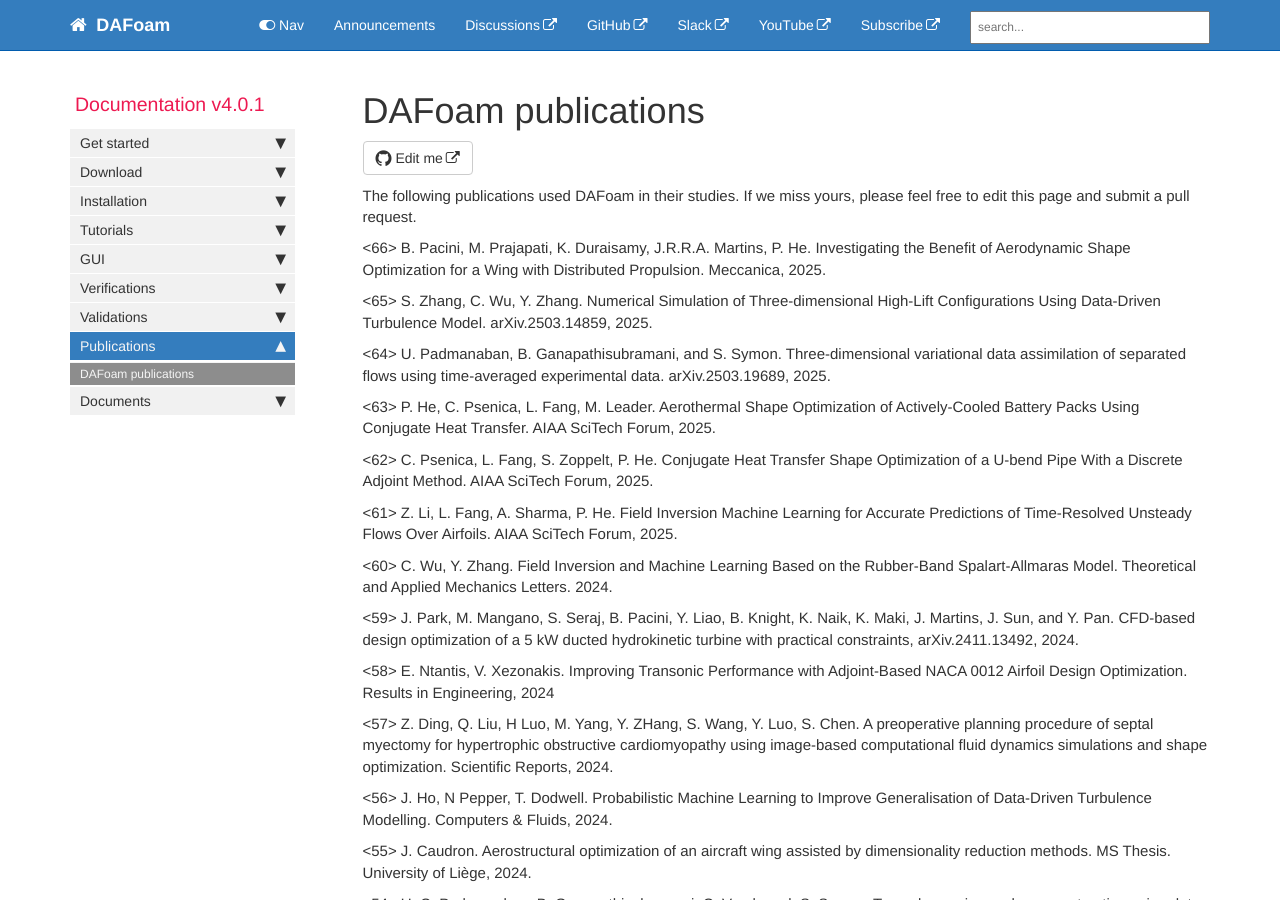
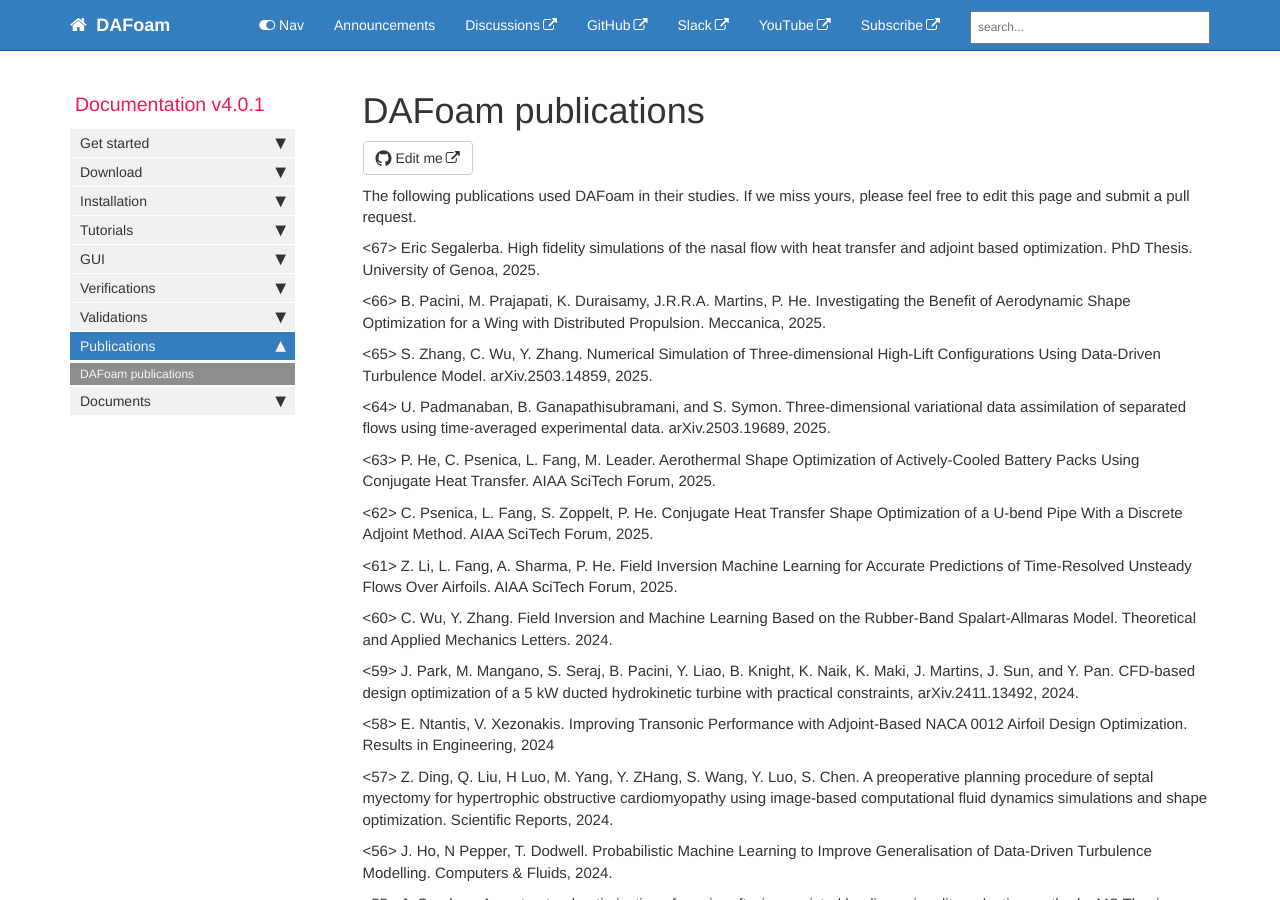
Before and after one commit to DAFoam/DAFoam.github.io, a Jekyll site: the page built from pages/mydoc/mydoc_docs_publications.md, in a window 1280 px wide and 900 px high. Built offline with Jekyll 4.4.1, drawn with Linux system fonts in a browser that asks for light colours; comment, search, counter and statistics services are not loaded.

Commit message:
content update

```diff
--- a/pages/mydoc/mydoc_docs_publications.md
+++ b/pages/mydoc/mydoc_docs_publications.md
@@ -8,6 +8,8 @@ folder: mydoc
 ---
 
 The following publications used DAFoam in their studies. If we miss yours, please feel free to edit this page and submit a pull request.
+
+<67> Eric Segalerba. High fidelity simulations of the nasal flow with heat transfer and adjoint based optimization. PhD Thesis. University of Genoa, 2025.
 
 <66> B. Pacini, M. Prajapati, K. Duraisamy, J.R.R.A. Martins, P. He. Investigating the Benefit of Aerodynamic Shape Optimization for a Wing with Distributed Propulsion. Meccanica, 2025.
 
```
